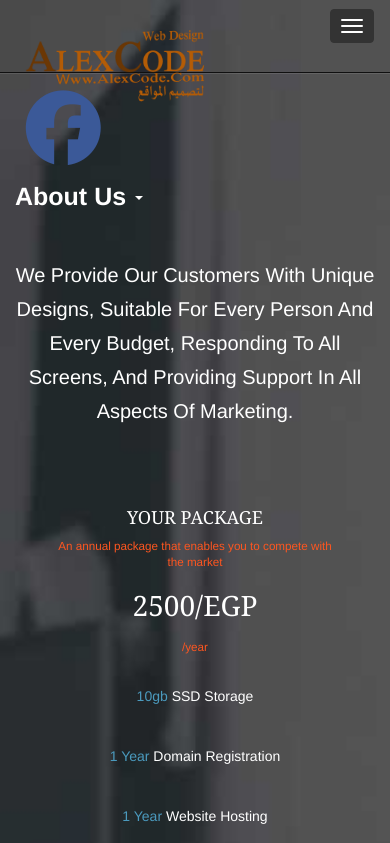
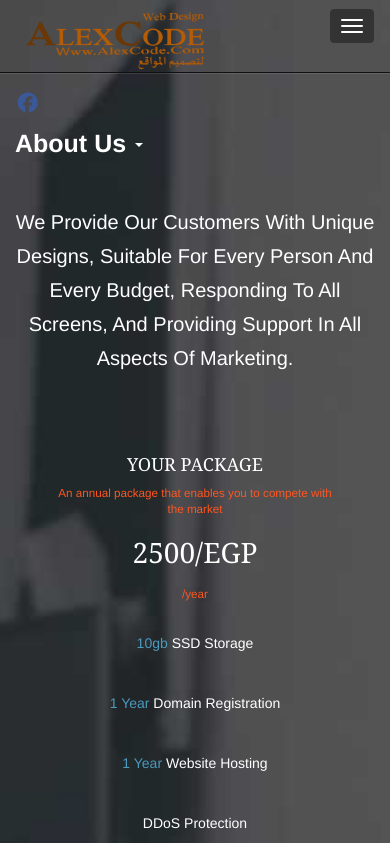
Before and after one commit to Mohammed-Elshaer/web-sit, a plain HTML site: page index.html in a window 390 px wide. Both pictures are taken after a click on the button 352 px from the left and 26 px from the top of the page. Shown: the top 843 px of the page. Drawn offline with nearby package versions, Linux system fonts and the light colour scheme.

Commit message:
change font size icon

```diff
--- a/css/style.css
+++ b/css/style.css
@@ -38,7 +38,9 @@ nav{
 
 }
 .logo{
-margin-left: 200px;}
+margin-left: 200px;
+margin-top: -15px;
+}
 li a{
     color: #fff !important;
     font-size: 25px;
@@ -47,6 +49,13 @@ li a{
 }
 .fa-facebook{
     color: #3b5998;
+
+}
+@media (max-width:768px) {
+    .fa-facebook{
+        font-size: 20px;
+    }
+
 }
 /* .fa-facebook:hover{
     color: #3b5998;
--- a/index.html
+++ b/index.html
@@ -30,7 +30,7 @@
                         <span class="icon-bar"></span>
                         <span class="icon-bar"></span>
                     </button>
-                    <a class="navbar-brand" href="#"><img class="logo" src="log/logo.png" height="100" width="200"></a>
+                    <a class="navbar-brand" href="#"><img class="logo" src="log/logo.png" height="80" width="200"></a>
                 </div>
                 <div class="collapse navbar-collapse" id="nav">
                     <ul class="nav navbar-nav navbar-right">
```
